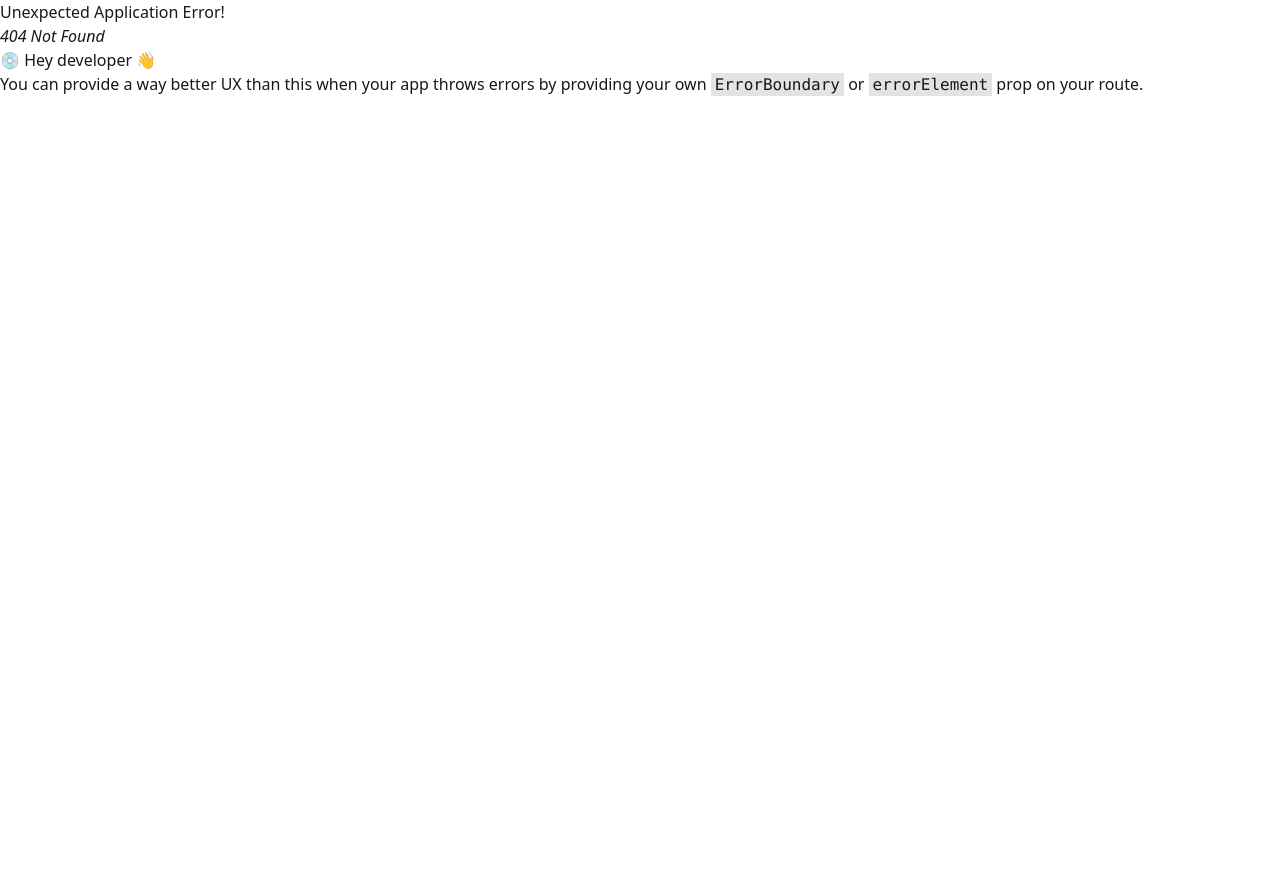
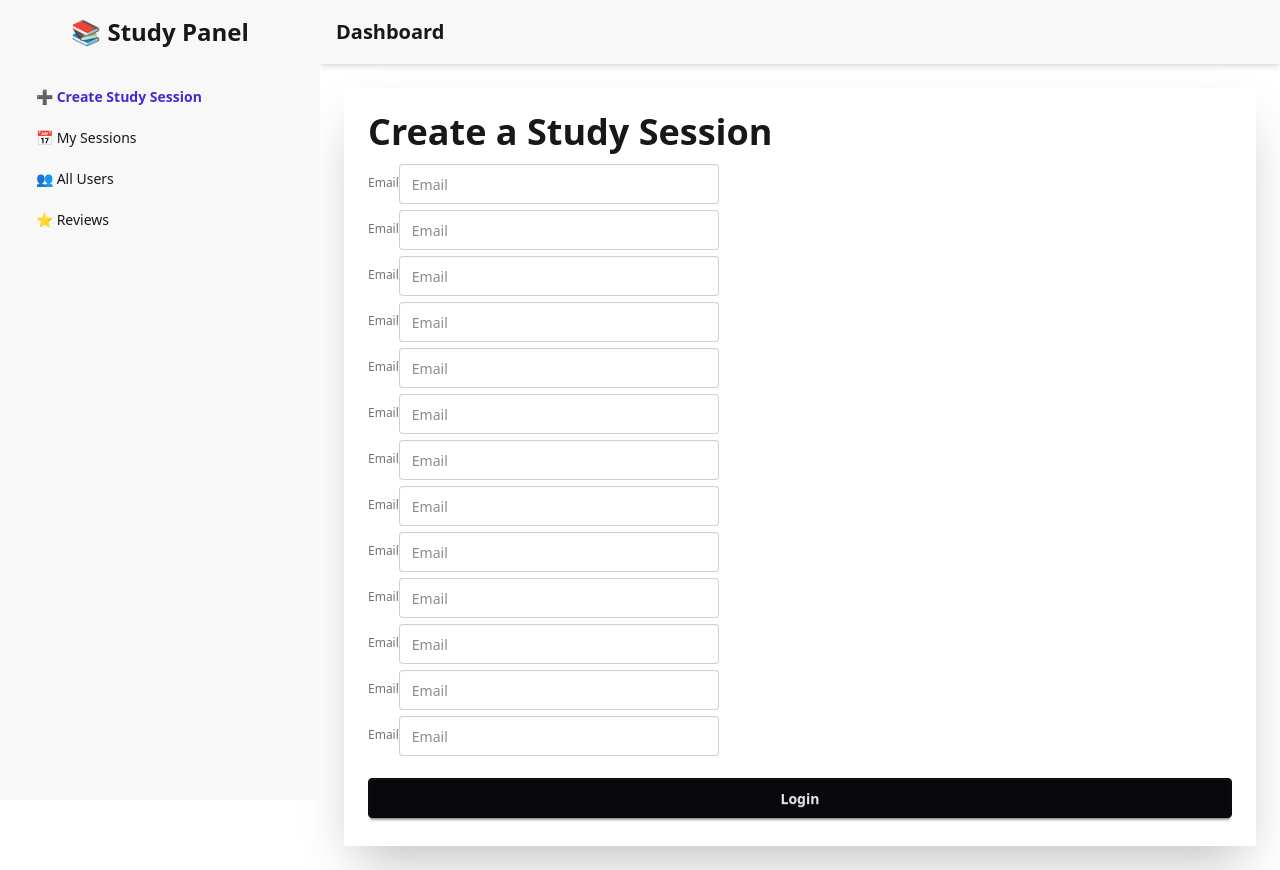
Before and after one commit to Arifuzzaman01/learning-hub, a React (Vite) app: page /dashboard/createStudy in a window 1280 px wide. Before the commit this address had no page. Before the commit the page ends 800 px from the top, so only its background shows below. Built offline with nearby package versions, Linux system fonts and the light colour scheme; no server answers.

Commit message:
complate authentication system

```diff
--- a/package.json
+++ b/package.json
@@ -16,8 +16,11 @@
     "ogl": "^1.0.11",
     "react": "^19.1.0",
     "react-dom": "^19.1.0",
+    "react-hook-form": "^7.60.0",
+    "react-hot-toast": "^2.5.2",
     "react-icons": "^5.5.0",
     "react-router": "^7.6.3",
+    "react-toastify": "^11.0.5",
     "tailwindcss": "^4.1.11"
   },
   "devDependencies": {
--- a/src/Component/Navbar.jsx
+++ b/src/Component/Navbar.jsx
@@ -1,11 +1,30 @@
 import React from "react";
 import { Link, NavLink } from "react-router";
+import useAuth from "../hook/useAuth";
+import toast from "react-hot-toast";
 
 const Navbar = () => {
-    const link = <>
-    <NavLink className='mx-2' to='/'>Home</NavLink>
-    <NavLink className='mx-2' to='/dashboard'>Dashboard</NavLink>
+  const { user, logOutUser } = useAuth();
+  console.log(user);
+  const handleLogOut = () => {
+    logOutUser()
+      .then((result) => {
+        toast.success("LogOut Successful");
+      })
+      .catch((err) => {
+        console.log(err);
+      });
+  };
+  const link = (
+    <>
+      <NavLink className="mx-2" to="/">
+        Home
+      </NavLink>
+      <NavLink className="mx-2" to="/dashboard">
+        Dashboard
+      </NavLink>
     </>
+  );
   return (
     <div className="navbar bg-base-100 shadow-sm sticky top-0">
       <div className="navbar-start">
@@ -31,18 +50,24 @@ const Navbar = () => {
             tabIndex={0}
             className="menu menu-sm dropdown-content bg-base-100 rounded-box z-1 mt-3 w-52 p-2 shadow"
           >
-           {link}
+            {link}
           </ul>
         </div>
         <a className="btn btn-ghost text-xl">daisyUI</a>
       </div>
       <div className="navbar-center hidden lg:flex">
-        <ul className="menu menu-horizontal px-1">
-          {link}
-        </ul>
+        <ul className="menu menu-horizontal px-1">{link}</ul>
       </div>
       <div className="navbar-end">
-        <Link to='/login' className="btn btn-primary">LogIn</Link>
+        {user ? (
+          <Link onClick={handleLogOut} to="/login" className="btn btn-primary">
+            LogOut
+          </Link>
+        ) : (
+          <Link to="/login" className="btn btn-primary">
+            LogIn
+          </Link>
+        )}
       </div>
     </div>
   );
--- /dev/null
+++ b/src/Dashboard/DashboardLayout.jsx
@@ -0,0 +1,94 @@
+import React from "react";
+import { NavLink, Outlet } from 'react-router';
+
+const DashboardLayout = () => {
+  return (
+    <div className="drawer lg:drawer-open bg-base-100 min-h-screen">
+      {/* Sidebar toggle input for mobile */}
+      <input id="my-drawer-2" type="checkbox" className="drawer-toggle" />
+
+      {/* Main content */}
+      <div className="drawer-content flex flex-col">
+        {/* Top Navbar */}
+        <div className="w-full navbar bg-base-200 shadow-md px-4">
+          <div className="flex-none lg:hidden">
+            <label htmlFor="my-drawer-2" className="btn btn-square btn-ghost">
+              <svg
+                xmlns="http://www.w3.org/2000/svg"
+                className="h-6 w-6"
+                fill="none"
+                viewBox="0 0 24 24"
+                stroke="currentColor"
+              >
+                <path
+                  strokeLinecap="round"
+                  strokeLinejoin="round"
+                  strokeWidth="2"
+                  d="M4 6h16M4 12h16M4 18h16"
+                />
+              </svg>
+            </label>
+          </div>
+          <div className="flex-1 text-xl font-semibold">Dashboard</div>
+        </div>
+
+        {/* Page content here */}
+        <div className="p-6">
+          <Outlet />
+        </div>
+      </div>
+
+      {/* Sidebar */}
+      <div className="drawer-side">
+        <label htmlFor="my-drawer-2" className="drawer-overlay"></label>
+        <aside className="w-80 min-h-full bg-base-200 p-4">
+          <h2 className="text-2xl font-bold mb-6 text-center">📚 Study Panel</h2>
+          <ul className="menu space-y-2">
+            <li>
+              <NavLink
+                to="createStudy"
+                className={({ isActive }) =>
+                  isActive ? "active font-bold text-primary" : undefined
+                }
+              >
+                ➕ Create Study Session
+              </NavLink>
+            </li>
+            <li>
+              <NavLink
+                to="mySessions"
+                className={({ isActive }) =>
+                  isActive ? "active font-bold text-primary" : undefined
+                }
+              >
+                📅 My Sessions
+              </NavLink>
+            </li>
+            <li>
+              <NavLink
+                to="allUsers"
+                className={({ isActive }) =>
+                  isActive ? "active font-bold text-primary" : undefined
+                }
+              >
+                👥 All Users
+              </NavLink>
+            </li>
+            <li>
+              <NavLink
+                to="reviews"
+                className={({ isActive }) =>
+                  isActive ? "active font-bold text-primary" : undefined
+                }
+              >
+                ⭐ Reviews
+              </NavLink>
+            </li>
+          </ul>
+        </aside>
+      </div>
+    </div>
+  );
+};
+
+export default DashboardLayout;
--- /dev/null
+++ b/src/Dashboard/Tutor/CreateStudy.jsx
@@ -0,0 +1,81 @@
+import React from "react";
+
+const CreateStudy = () => {
+  return (
+    <div className=" w-full  shrink-0 shadow-2xl flex justify-center items-center">
+      <div className="card-body">
+        <h1 className="text-4xl font-bold">Create a Study Session</h1>
+        <form className="fieldset">
+          {/* title */}
+          <div>
+            <label className="label">Email</label>
+            <input type="email" className="input" placeholder="Email" />
+          </div>
+          {/* title */}
+          <div>
+            <label className="label">Email</label>
+            <input type="email" className="input" placeholder="Email" />
+          </div>
+          {/* title */}
+          <div>
+            <label className="label">Email</label>
+            <input type="email" className="input" placeholder="Email" />
+          </div>
+          {/* title */}
+          <div>
+            <label className="label">Email</label>
+            <input type="email" className="input" placeholder="Email" />
+          </div>
+          {/* title */}
+          <div>
+            <label className="label">Email</label>
+            <input type="email" className="input" placeholder="Email" />
+          </div>
+          {/* title */}
+          <div>
+            <label className="label">Email</label>
+            <input type="email" className="input" placeholder="Email" />
+          </div>
+          {/* title */}
+          <div>
+            <label className="label">Email</label>
+            <input type="email" className="input" placeholder="Email" />
+          </div>
+          {/* title */}
+          <div>
+            <label className="label">Email</label>
+            <input type="email" className="input" placeholder="Email" />
+          </div>
+          {/* title */}
+          <div>
+            <label className="label">Email</label>
+            <input type="email" className="input" placeholder="Email" />
+          </div>
+          {/* title */}
+          <div>
+            <label className="label">Email</label>
+            <input type="email" className="input" placeholder="Email" />
+          </div>
+          {/* title */}
+          <div>
+            <label className="label">Email</label>
+            <input type="email" className="input" placeholder="Email" />
+          </div>
+          {/* title */}
+          <div>
+            <label className="label">Email</label>
+            <input type="email" className="input" placeholder="Email" />
+          </div>
+          {/* title */}
+          <div>
+            <label className="label">Email</label>
+            <input type="email" className="input" placeholder="Email" />
+          </div>
+          <button className="btn btn-neutral mt-4">Login</button>
+        </form>
+      </div>
+    </div>
+  );
+};
+
+export default CreateStudy;
--- a/src/Layout/MainLayout.jsx
+++ b/src/Layout/MainLayout.jsx
@@ -1,6 +1,7 @@
 import React from "react";
 import { Outlet } from "react-router";
 import Navbar from "../Component/Navbar";
+import { Toaster } from "react-hot-toast";
 // import SplashCursor from "../Animation/SplashCursor";
 
 
@@ -13,6 +14,7 @@ const MainLayout = () => {
       <div className="w-11/12 mx-auto">
         <Outlet></Outlet>
       </div>
+      <Toaster position="top-right" reverseOrder={false} />
     </div>
   );
 };
--- a/src/authentication/Login.jsx
+++ b/src/authentication/Login.jsx
@@ -1,15 +1,29 @@
 import React, { useState } from "react";
 import { FaEye, FaEyeSlash } from "react-icons/fa";
 import { Link } from "react-router";
+import useAuth from "../hook/useAuth";
+import { saveUserInDB } from "../utils/utils";
+import toast from "react-hot-toast";
+import SocialLogin from "./SocialLogin";
 
 const Login = () => {
-  const [eyeChange,setEyeChange] = useState(false)
+  const [eyeChange, setEyeChange] = useState(false);
+  const { singInUser } = useAuth();
   const handleLogin = (e) => {
     e.preventDefault();
     const form = e.target;
     const email = form.email.value;
     const password = form.password.value;
-    console.log(email, password);
+    const user = { email, password };
+    singInUser(email, password)
+      .then(async (result) => {
+        console.log(result);
+        saveUserInDB(user);
+        toast.success("Login Successful");
+      })
+      .catch((err) => {
+        console.log(err);
+      });
   };
   return (
     <div className="flex justify-center items-center h-screen">
@@ -30,13 +44,16 @@ const Login = () => {
             <label className="label">Password</label>
             <div className="relative">
               <input
-                type={eyeChange ? "text":"password"}
+                type={eyeChange ? "text" : "password"}
                 name="password"
                 className="input"
                 placeholder="Password"
                 required
               />
-              <div onClick={()=> setEyeChange(!eyeChange)} className="absolute top-2 right-6">
+              <div
+                onClick={() => setEyeChange(!eyeChange)}
+                className="absolute top-2 right-6"
+              >
                 {eyeChange ? <FaEyeSlash size={16} /> : <FaEye size={16} />}
               </div>
             </div>
@@ -46,13 +63,15 @@ const Login = () => {
             <button type="submit" className="btn btn-neutral mt-4">
               Login
             </button>
+          </form>
+          <p className="text-center text-sm -my-2">Or</p>
+          <SocialLogin></SocialLogin>
           <p>
             You have'nt an account? Please Create{" "}
             <Link className="text-blue-600 underline" to="/register">
               an account
             </Link>
           </p>
-          </form>
         </div>
       </div>
     </div>
--- a/src/authentication/Register.jsx
+++ b/src/authentication/Register.jsx
@@ -3,12 +3,14 @@ import { FaEye, FaEyeSlash } from "react-icons/fa";
 import { Link } from "react-router";
 import { imageUpload } from "../common/ImageUpload";
 import useAuth from "../hook/useAuth";
+import useAxiosSecure from "../hook/useAxiosSecure";
+import SocialLogin from "./SocialLogin";
 
 const Register = () => {
   const [eyeChange, setEyeChange] = useState(false);
   const { updateUser, signUpUser } = useAuth();
   // console.log(user);
-
+  const axiosSecure = useAxiosSecure();
   const handleRegister = async (e) => {
     e.preventDefault();
     const form = e.target;
@@ -23,16 +25,19 @@ const Register = () => {
     const userInfo = {
       name,
       email,
-      password,
+
       imageURL,
       role,
       createdAt: new Date().toISOString(),
-      lastCreatedAt: new Date().toISOString(),
+      lastLoggedAt: new Date().toISOString(),
     };
     console.log(userInfo);
     signUpUser(email, password)
-      .then((result) => {
+      .then(async (result) => {
         console.log(result.user);
+        //add user in database
+        const { data } = await axiosSecure.post("/users", userInfo);
+        console.log(data);
         // Update user profile
         updateUser({
           displayName: name,
@@ -119,8 +124,6 @@ const Register = () => {
                 className="p-[10px] border mr-3 border-gray-300 rounded-sm w-full"
               >
                 <option value="student">Student</option>
-                <option value="tutor">Tutor</option>
-                <option value="admin">Admin</option>
               </select>
             </div>
             <div className="flex mt-4">
@@ -130,12 +133,9 @@ const Register = () => {
               >
                 Login
               </button>
-              <button
-                type="button"
-                className="btn btn-primary flex-1 rounded-tl-full"
-              >
-                Social Login
-              </button>
+              <div className="flex-1 rounded-tl-full w-full">
+                <SocialLogin reg={"reg"} />
+              </div>
             </div>
           </form>
 
--- /dev/null
+++ b/src/authentication/SocialLogin.jsx
@@ -0,0 +1,41 @@
+import React from "react";
+import useAuth from "../hook/useAuth";
+import toast from "react-hot-toast";
+import { saveUserInDB } from "../utils/utils";
+
+const SocialLogin = ({ reg }) => {
+  const { googleLogin, setLoading } = useAuth();
+  const handleGoogleLogin = () => {
+    googleLogin()
+      .then(async (result) => {
+        setLoading(false);
+        console.log(result);
+        const userInfo = {
+          name: result?.user?.displayName,
+          email: result?.user?.email,
+          imageURL: result?.user?.photoURL,
+          role: "student",
+          createdAt: new Date().toISOString(),
+          lastCreatedAt: new Date().toISOString(),
+        };
+        await saveUserInDB(userInfo);
+        toast.success("Google logIn Successful");
+      })
+      .catch((err) => {
+        console.log(err);
+      });
+  };
+  return (
+    <div>
+      {/* Google */}
+      <button
+        onClick={handleGoogleLogin}
+        className={`btn btn-primary   w-full ${reg && "rounded-tl-full"}`}
+      >
+        Google LogIn
+      </button>
+    </div>
+  );
+};
+
+export default SocialLogin;
--- /dev/null
+++ b/src/hook/useAxiosSecure.jsx
@@ -0,0 +1,11 @@
+import axios from "axios";
+import React from "react";
+const axiosSecure = axios.create({
+  baseURL: `http://localhost:3000`,
+});
+
+const useAxiosSecure = () => {
+  return axiosSecure;
+};
+
+export default useAxiosSecure;
--- a/src/provider/AuthProvider.jsx
+++ b/src/provider/AuthProvider.jsx
@@ -1,14 +1,20 @@
-import React, { createContext, useState } from "react";
+import React, { createContext, useEffect, useState } from "react";
 import { AuthContext } from "./AuthContext";
 import {
   createUserWithEmailAndPassword,
+  GoogleAuthProvider,
+  onAuthStateChanged,
   signInWithEmailAndPassword,
+  signInWithPopup,
+  signOut,
   updateProfile,
 } from "firebase/auth";
 import { auth } from "../fibrebase/firebase.init";
 
 const AuthProvider = ({ children }) => {
   const [loading, setLoading] = useState(true);
+  const [user, setUser] = useState(null);
+  const provider = new GoogleAuthProvider();
   const signUpUser = (email, password) => {
     setLoading(true);
     return createUserWithEmailAndPassword(auth, email, password);
@@ -22,10 +28,34 @@ const AuthProvider = ({ children }) => {
     setLoading(true);
     return updateProfile(auth.currentUser, profileInfo);
   };
+  // signOut user
+  const logOutUser = () => {
+    return signOut(auth);
+  };
+  // google Login
+    const googleLogin = () => {
+      setLoading(true)
+    return signInWithPopup(auth, provider);
+  };
+  // onAuth State change
+  useEffect(() => {
+    const unSubscribe = onAuthStateChanged(auth, (currentUser) => {
+      setUser(currentUser);
+    });
+    return () => {
+      return unSubscribe();
+    };
+  }, []);
   const userInfo = {
+    user,
     signUpUser,
     updateUser,
+    singInUser,
+    logOutUser,
+      googleLogin,
+    setLoading
   };
+
   return (
     <AuthContext.Provider value={userInfo}>{children}</AuthContext.Provider>
   );
--- /dev/null
+++ b/src/utils/utils.js
@@ -0,0 +1,8 @@
+import axios from "axios";
+
+export const saveUserInDB = async (user) => {
+  const { data } = await axios.post(
+    `${import.meta.env.VITE_base_url}/users`,
+    user
+  );
+};
```
Also changed, not shown: src/Route/Router.jsx (+12 -0 lines), 1 other file (tests, documents, lock files or other folders). Lines whose indentation alone changed are shown as unchanged.
